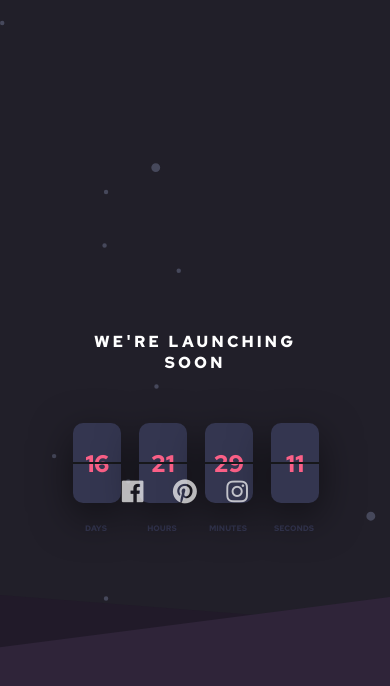
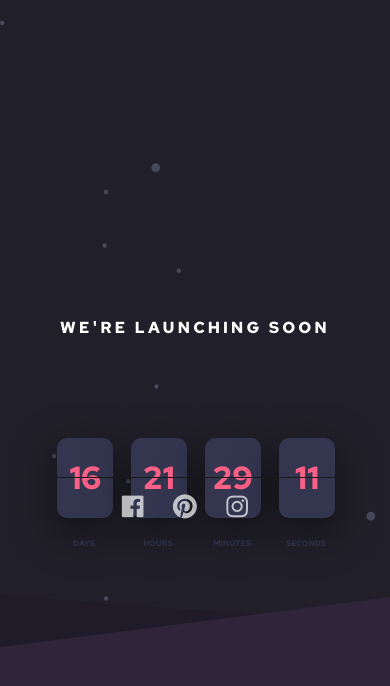
Before and after one commit to harika09/Launch-countdown-timer, a plain HTML site: page index.html in a window 390 px wide. Drawn offline with nearby package versions, Linux system fonts and the light colour scheme.

Commit message:
Update style.css

```diff
--- a/assets/css/style.css
+++ b/assets/css/style.css
@@ -92,8 +92,8 @@ body::before{
 }
 
 .countdown .card{
-    margin-left: 20px;
-    width: 8rem;
+    margin-left: 15px;
+    width: 9rem;
     height: 8rem;
     background-color: var(--Dark-desaturated-blue);
     display: flex;
@@ -114,7 +114,7 @@ body::before{
 }
 
 .card h2{
-    font-size: 4rem;
+    font-size: 5rem;
     text-align: center;
 }
 
@@ -189,7 +189,8 @@ body::before{
     }
 
     .countdown .card {
-        width: 3rem;
+        margin-top: 50px;
+        width: 3.5rem;
         height: 5rem;
         margin-left: 10px;
     }
@@ -199,7 +200,7 @@ body::before{
     }
 
     .card h2{
-        font-size: 1.5rem;
+        font-size: 2rem;
     }
 
     .countdown p{
```
